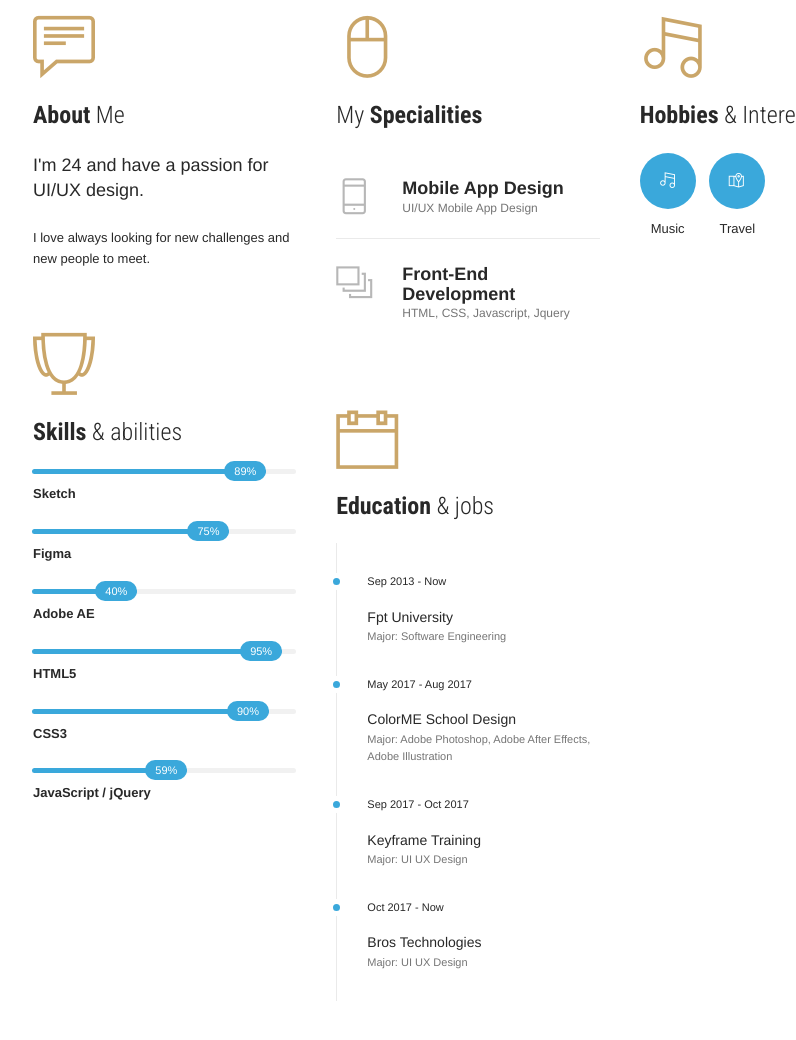
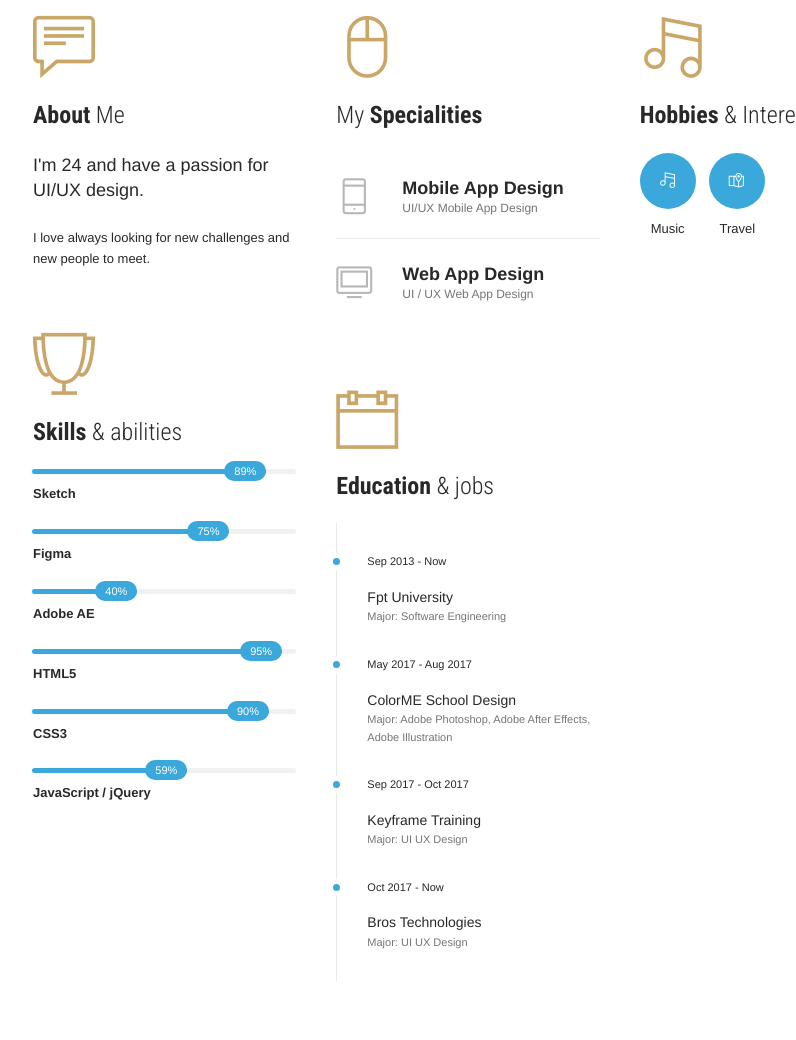
Before and after one commit to thethai/thethai.github.io, a plain HTML site: page index.html in a window 1280 px wide. Shown: the part 921-1961 px from the top of the page, without its empty margins (312-1108 px from the left). Drawn offline with Linux system fonts and the light colour scheme; some packages are replaced by stand-ins of ours.

Commit message:
Update index.html

```diff
--- a/index.html
+++ b/index.html
@@ -186,10 +186,10 @@
                         </div>
                         <!-- Speciality -->
                         <div class="speciality">
-                            <span class="speciality-icon"><i class="text-muted-2x ti-layers-alt"></i></span>
+                            <span class="speciality-icon"><i class="text-muted-2x ti-desktop"></i></span>
                             <div class="speciality-content">
-                                <h5 class="margin-b-0">Front-End Development</h5>
-                                <p class="speciaity-description">HTML, CSS, Javascript, Jquery</p>
+                                <h5 class="margin-b-0">Web App Design</h5>
+                                <p class="speciaity-description">UI / UX Web App Design</p>
                             </div>
                         </div>
                     </div>
```
